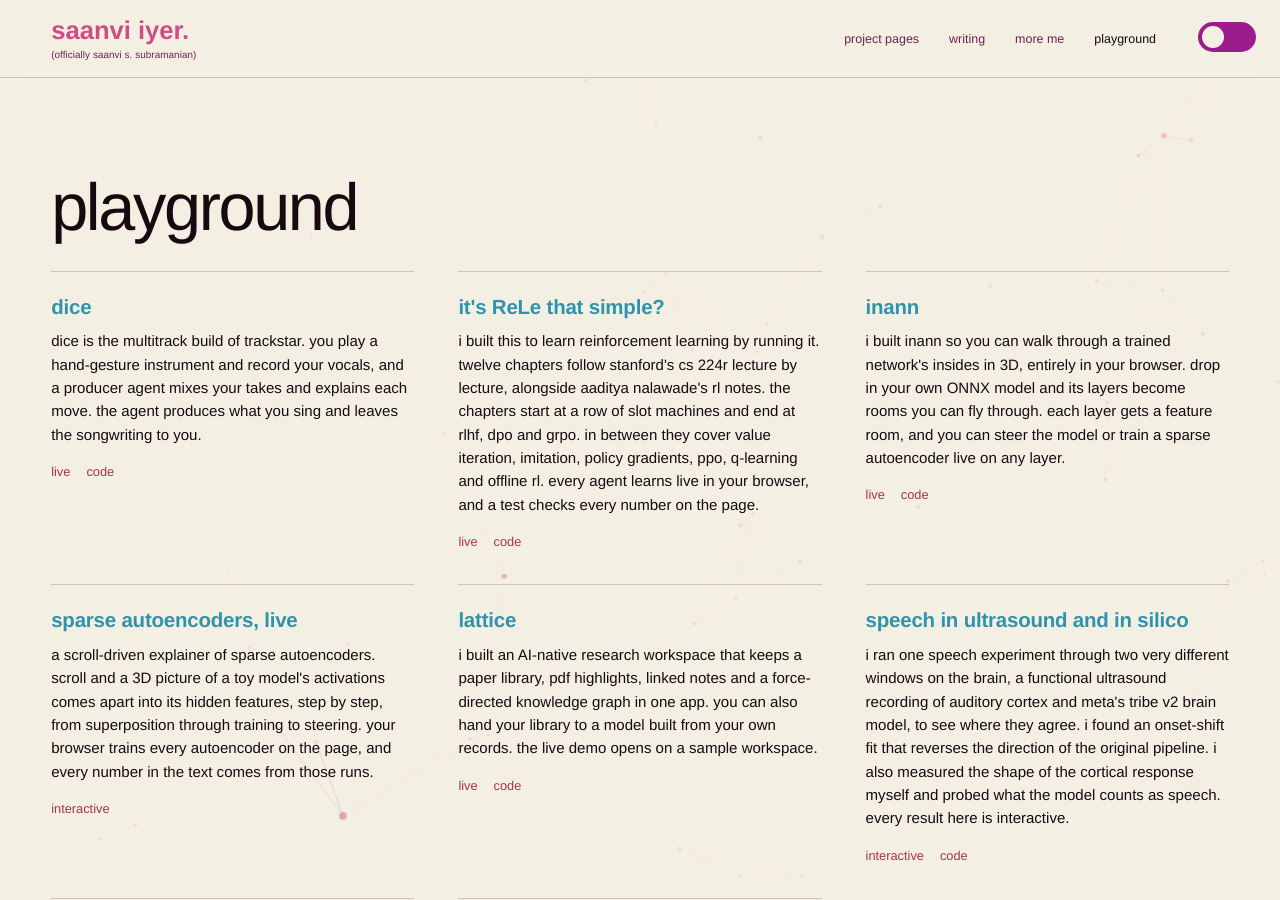
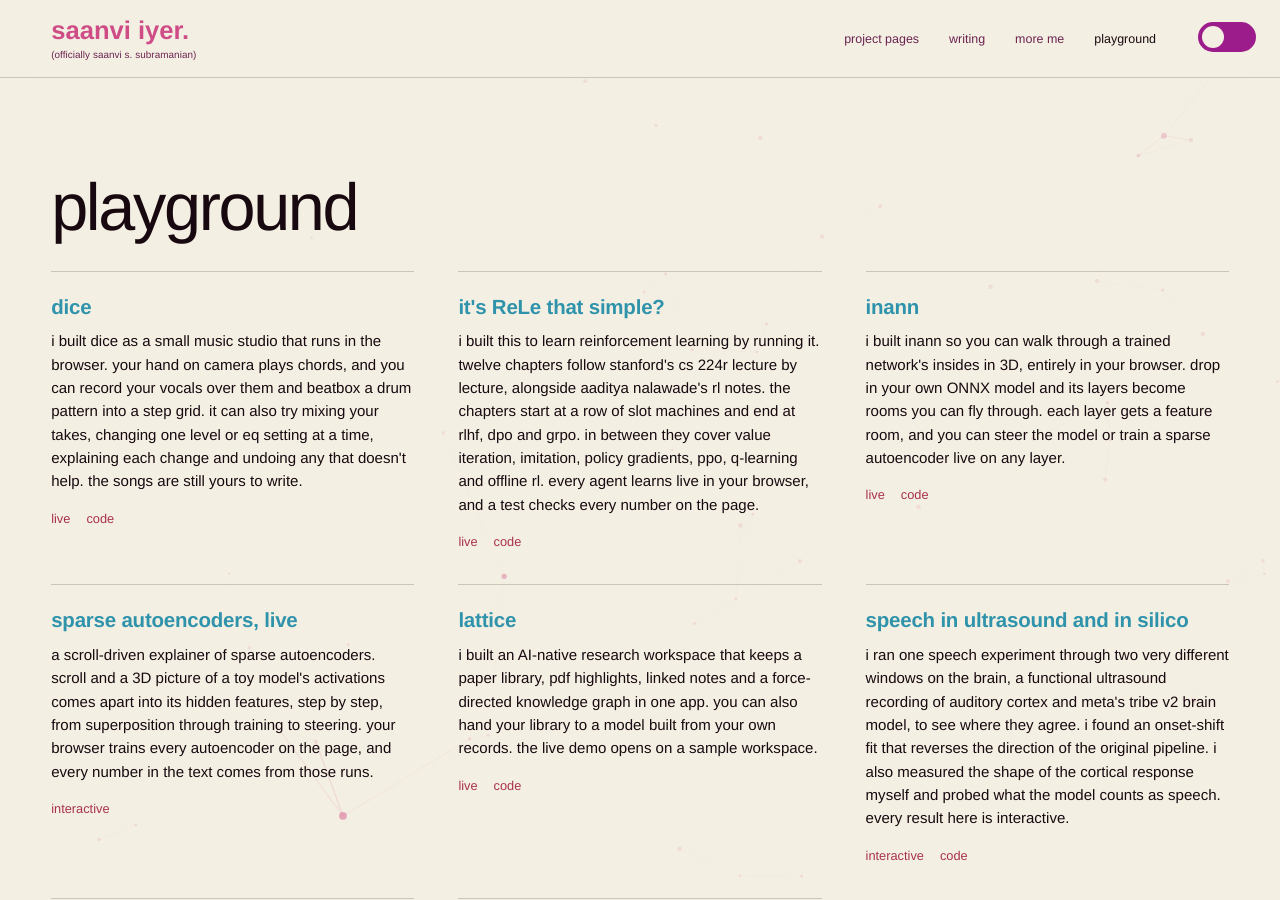
Before and after one commit to saanviiyer/saanviiyer.github.io, a Jekyll site: the page built from pages/playground.html, in a window 1280 px wide and 900 px high. Built offline with Jekyll 4.4.1, drawn with Linux system fonts in a browser that asks for light colours; some web fonts are replaced.

Commit message:
Describe what the dice studio does

```diff
--- a/pages/playground.html
+++ b/pages/playground.html
@@ -22,7 +22,7 @@ permalink: /playground/
 
     <div class="play-item">
       <h3 class="play-title"><a href="https://saanviiyer.github.io/dice/" target="_blank" rel="noopener">dice</a></h3>
-      <p class="play-line">dice is the multitrack build of trackstar. you play a hand-gesture instrument and record your vocals, and a producer agent mixes your takes and explains each move. the agent produces what you sing and leaves the songwriting to you.</p>
+      <p class="play-line">i built dice as a small music studio that runs in the browser. your hand on camera plays chords, and you can record your vocals over them and beatbox a drum pattern into a step grid. it can also try mixing your takes, changing one level or eq setting at a time, explaining each change and undoing any that doesn't help. the songs are still yours to write.</p>
       <p class="play-links"><a href="https://saanviiyer.github.io/dice/" target="_blank" rel="noopener">live</a><a href="https://github.com/saanviiyer/dice" target="_blank" rel="noopener">code</a></p>
     </div>
 
```
